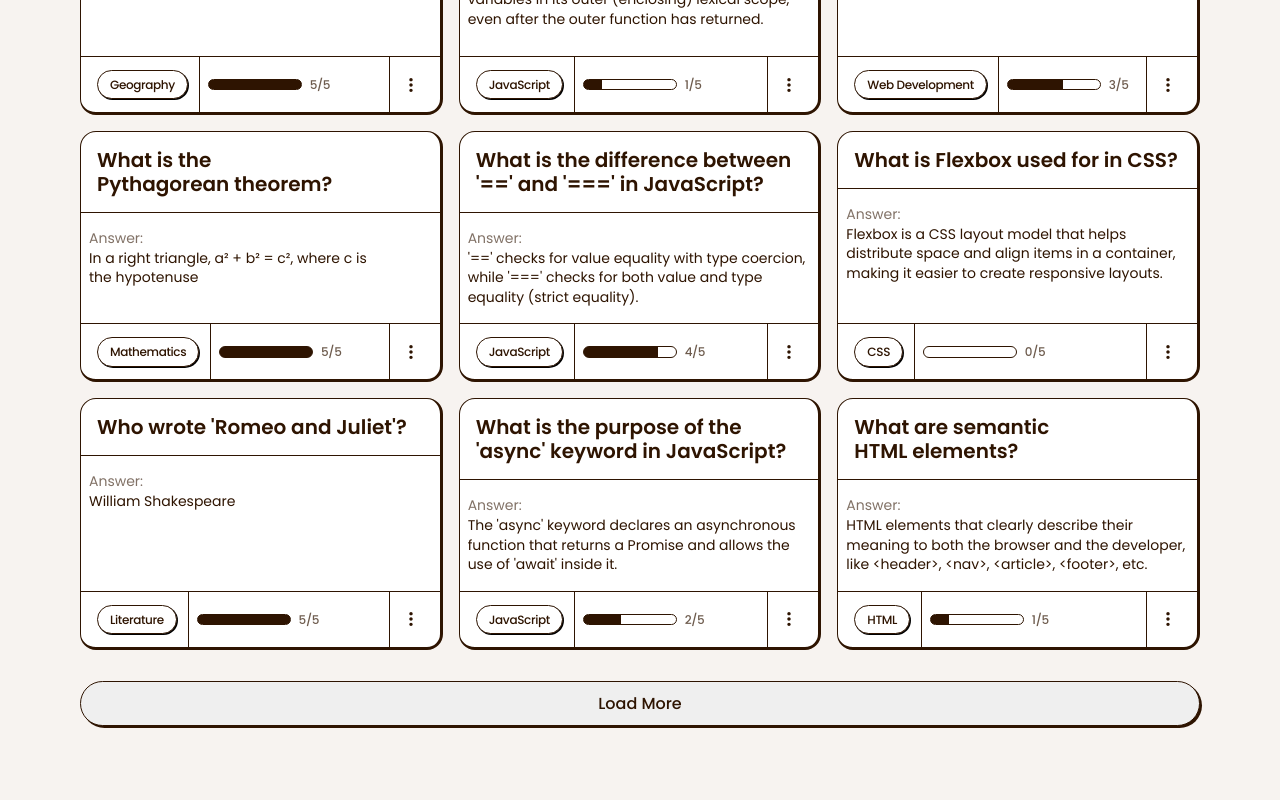
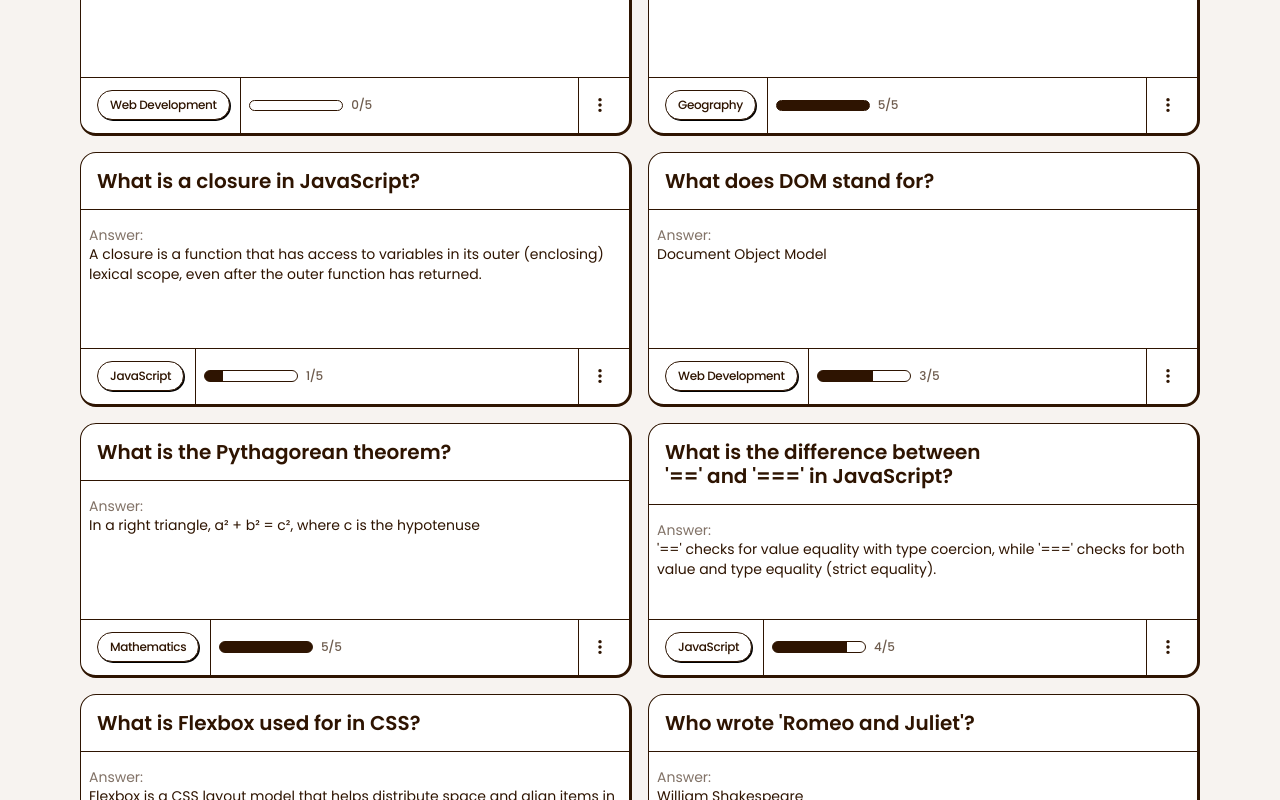
Before and after one commit to jkaps9/flashcard-app, a React (Vite) app: page / in a window 1280 px wide. Shown: the part 1100-1900 px from the top of the page. Before the commit the page ends 1841 px from the top, so only its background shows below. Built offline with nearby package versions, Linux system fonts and the light colour scheme.

Commit message:
center the load more button

```diff
--- a/src/components/CardManager.jsx
+++ b/src/components/CardManager.jsx
@@ -164,6 +164,7 @@ export default function CardManager({ studyMode, toggleView }) {
               Shuffle
             </button>
           </div>
+
           <div className="card-grid">
             {filteredCards.slice(0, displayCount).map((card) => (
               <Card
@@ -178,7 +179,11 @@ export default function CardManager({ studyMode, toggleView }) {
             ))}
           </div>
           {displayCount < filteredCards.length && (
-            <button type="button" className="btn" onClick={handleLoadMoreClick}>
+            <button
+              type="button"
+              className="btn btn--secondary self-centered"
+              onClick={handleLoadMoreClick}
+            >
               Load More
             </button>
           )}
--- a/src/index.css
+++ b/src/index.css
@@ -414,6 +414,11 @@ h2 {
   letter-spacing: -0.36px;
   line-height: 1.3;
 }
+
+.self-centered {
+  align-self: center;
+}
+
 .sr-only {
   position: absolute;
   width: 1px;
@@ -482,7 +487,7 @@ h2 {
   display: flex;
   flex-direction: column;
   justify-content: space-between;
-  min-height: 238px;
+  min-height: clamp(14.875rem, 14.4349rem + 1.8779vw, 16.125rem);
   position: relative;
 }
 
@@ -549,7 +554,7 @@ h2 {
   }
 }
 
-@media (min-width: 64rem) {
+@media (min-width: 90rem) {
   .card-grid {
     display: grid;
     grid-template-columns: 1fr 1fr 1fr;
```
